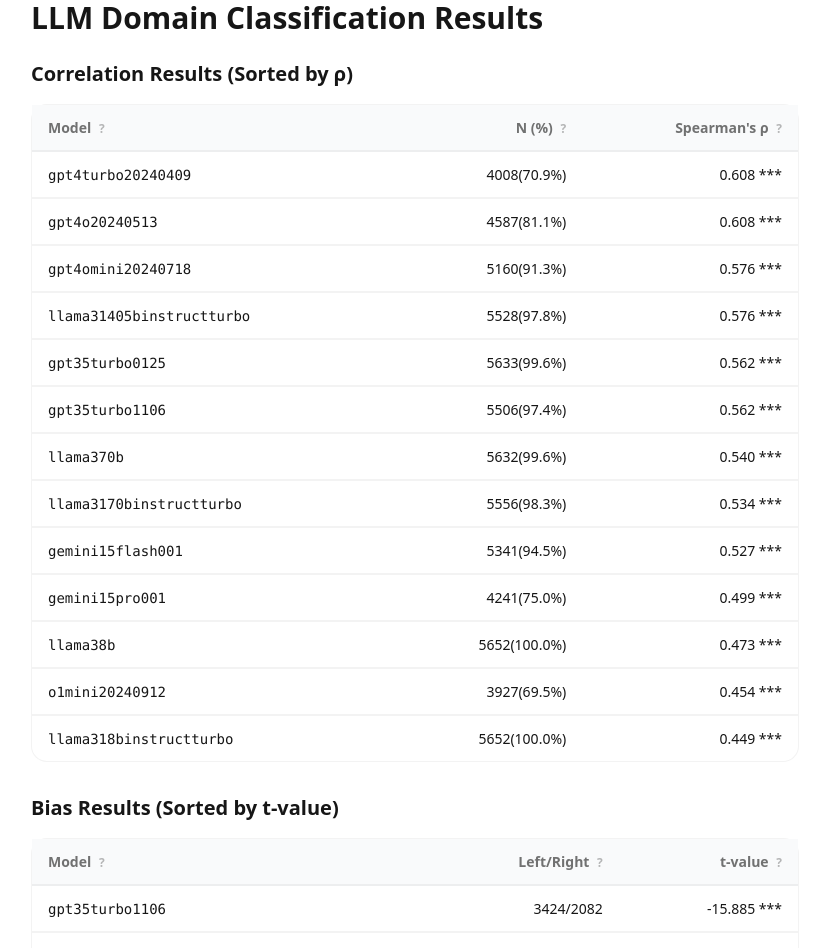
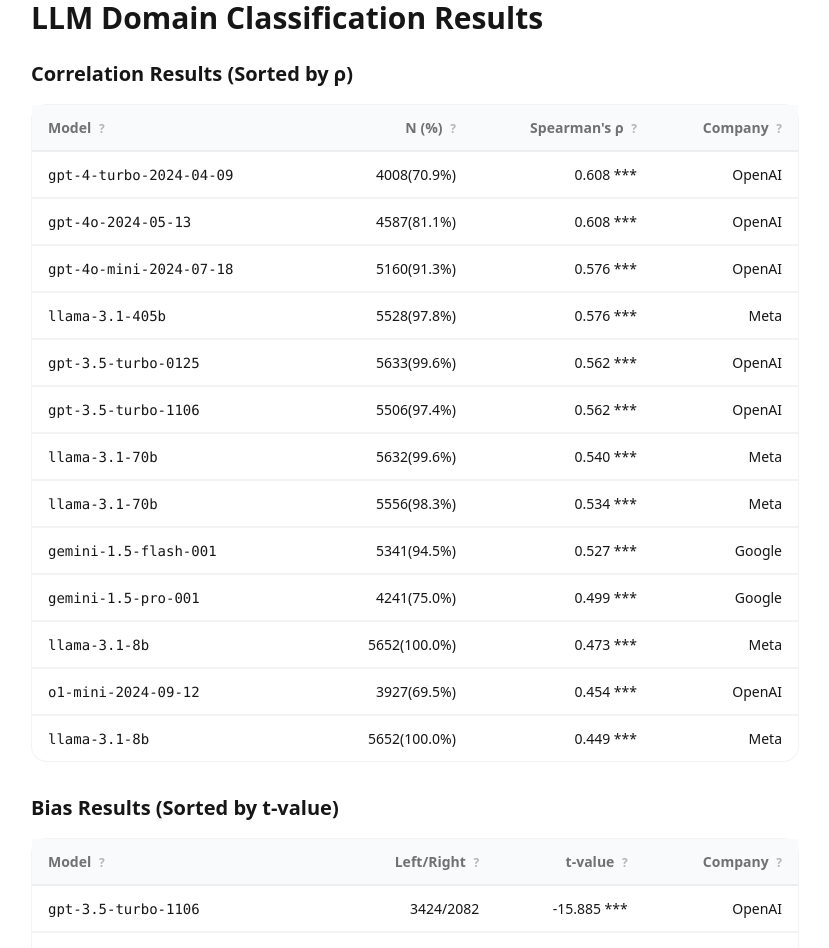
Before and after one commit to yang3kc/llm_domain_classification, a Vue app in the folder frontend/: page / in a window 1280 px wide. Shown: the top 948 px of the page, without its empty margins (225-1054 px from the left). Built offline with nearby package versions, Linux system fonts and the light colour scheme.

Commit message:
🔧 fix(component): rename model property to model_name and add company field

```diff
--- a/frontend/src/components/ModelResults.vue
+++ b/frontend/src/components/ModelResults.vue
@@ -6,10 +6,11 @@
 const correlationResults = computed(() => {
   return results.value
     .map(result => ({
-      model: result.model,
+      model_name: result.model_name,
       n: result.n,
       rho: result.rho,
-      rho_p: result.rho_p
+      rho_p: result.rho_p,
+      company: result.company
     }))
     .sort((a, b) => b.rho - a.rho) // Sort by rho in descending order
 })
@@ -17,11 +18,12 @@
 const biasResults = computed(() => {
   return results.value
     .map(result => ({
-      model: result.model,
+      model_name: result.model_name,
       left_n: result.left_n,
       right_n: result.right_n,
       t: result.t,
       t_p: result.t_p,
+      company: result.company
     }))
     .sort((a, b) => a.t - b.t) // Sort by t in ascending order
 })
@@ -82,13 +84,20 @@
                 <span class="text-xs ml-1 opacity-50 cursor-help">?</span>
               </div>
             </th>
+            <th class="text-right">
+              Company
+              <div class="tooltip tooltip-right" data-tip="Company that developed the model">
+                <span class="text-xs ml-1 opacity-50 cursor-help">?</span>
+              </div>
+            </th>
           </tr>
         </thead>
         <tbody>
-          <tr v-for="result in correlationResults" :key="result.model" class="hover">
-            <td class="font-mono text-sm">{{ result.model }}</td>
+          <tr v-for="result in correlationResults" :key="result.model_name" class="hover">
+            <td class="font-mono text-sm">{{ result.model_name }}</td>
             <td class="text-right">{{ result.n }}({{ formatPercentage(result.n) }}%)</td>
             <td class="text-right">{{ formatNumber(result.rho) }} {{ formatPValue(result.rho_p) }}</td>
+            <td class="text-right">{{ result.company }}</td>
           </tr>
         </tbody>
       </table>
@@ -118,13 +127,20 @@
                 <span class="text-xs ml-1 opacity-50 cursor-help">?</span>
               </div>
             </th>
+            <th class="text-right">
+              Company
+              <div class="tooltip tooltip-right" data-tip="Company that developed the model">
+                <span class="text-xs ml-1 opacity-50 cursor-help">?</span>
+              </div>
+            </th>
           </tr>
         </thead>
         <tbody>
-          <tr v-for="result in biasResults" :key="result.model" class="hover">
-            <td class="font-mono text-sm">{{ result.model }}</td>
+          <tr v-for="result in biasResults" :key="result.model_name" class="hover">
+            <td class="font-mono text-sm">{{ result.model_name }}</td>
             <td class="text-right">{{ result.left_n }}/{{ result.right_n }}</td>
             <td class="text-right">{{ formatNumber(result.t) }} {{ formatPValue(result.t_p) }}</td>
+            <td class="text-right">{{ result.company }}</td>
           </tr>
         </tbody>
       </table>
```
